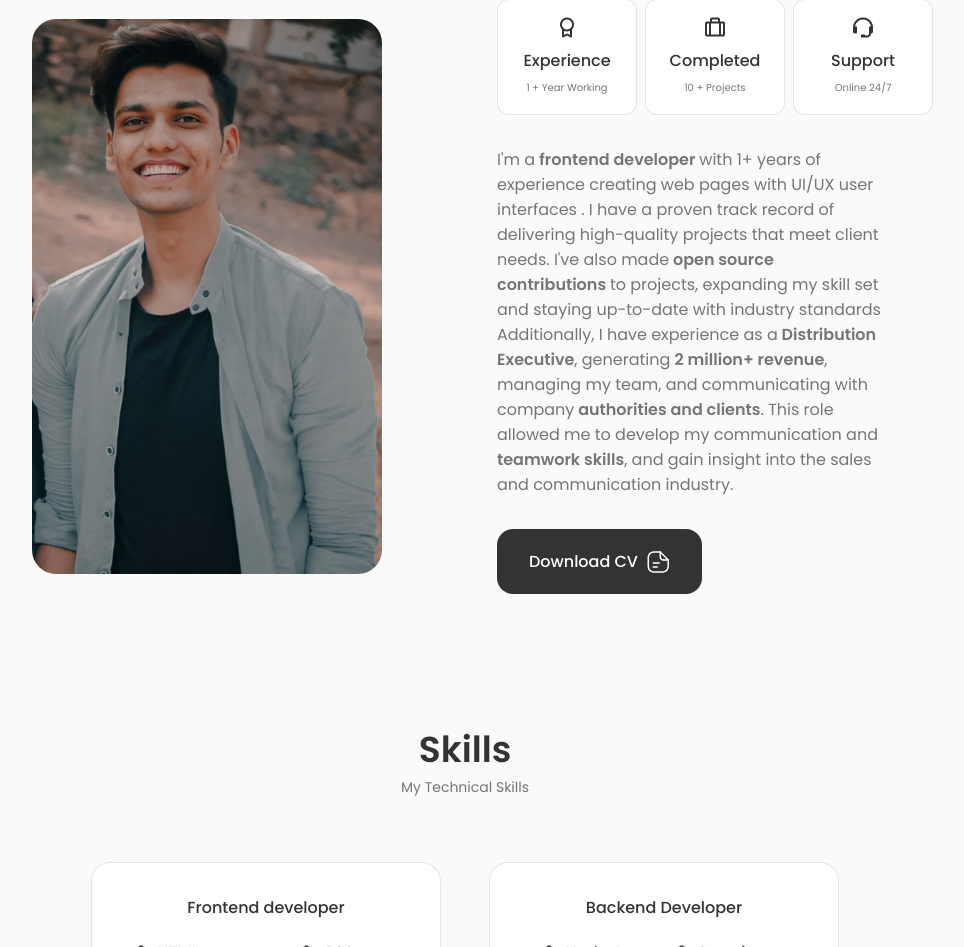
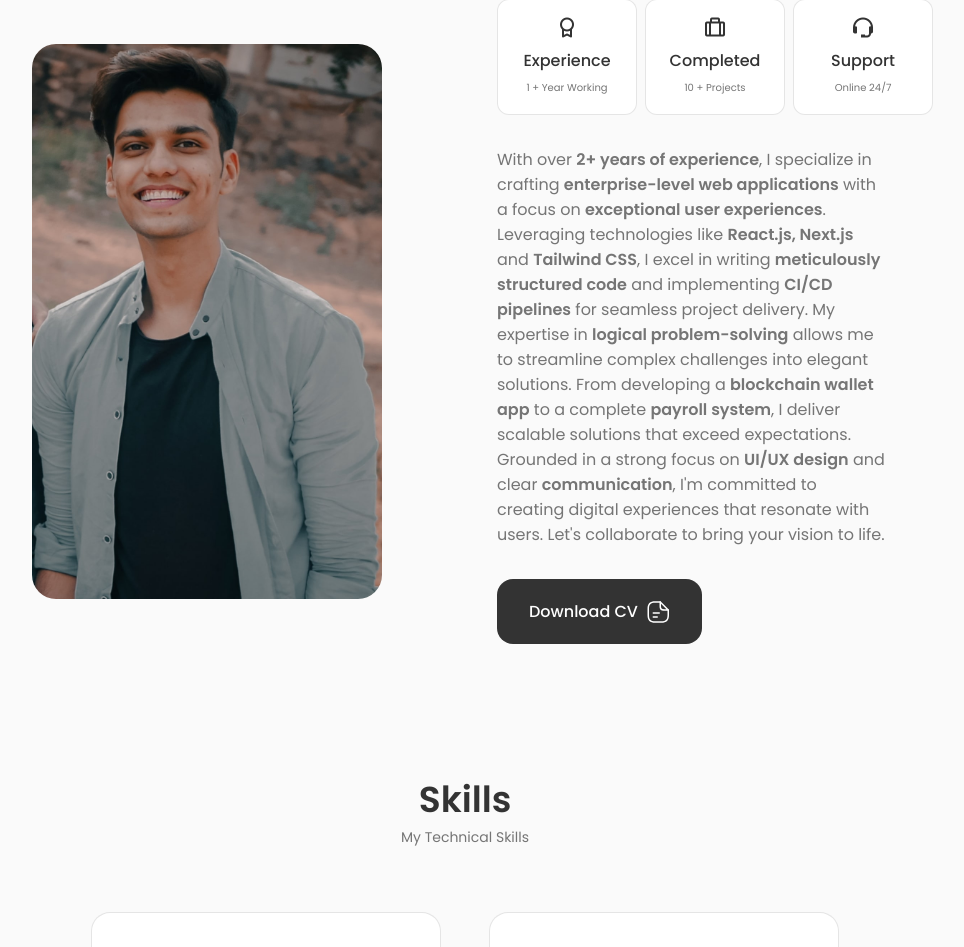
Before and after one commit to jitendraKhadoliya/personal-portfolio, a React (Create React App) app: page / in a window 1280 px wide. Shown: the part 972-1919 px from the top of the page, without its empty margins (175-1139 px from the left). Built offline with nearby package versions, Linux system fonts and the light colour scheme.

Commit message:
New Updates : Added New About Me Section

```diff
--- a/src/component/about/About.jsx
+++ b/src/component/about/About.jsx
@@ -13,39 +13,20 @@ const About = () => {
         <img src={aboutImage} alt="aboutImg" className="about__img" />
         <div className="about__data">
           <Info />
+
           <p className="about__description">
-            I'm a{" "}
-            <span className="about__description-highlight">
-              frontend developer{" "}
-            </span>
-            with 1+ years of experience creating web pages with UI/UX user
-            interfaces . I have a proven track record of delivering high-quality
-            projects that meet client needs. I've also made
-            <span className="about__description-highlight">
-              {" "}
-              open source contributions{" "}
-            </span>
-            to projects, expanding my skill set and staying up-to-date with
-            industry standards Additionally, I have experience as a
-            <span className="about__description-highlight">
-              {" "}
-              Distribution Executive
-            </span>
-            , generating{" "}
-            <span className="about__description-highlight">
-              2 million+ revenue
-            </span>
-            , managing my team, and communicating with company
-            <span className="about__description-highlight">
-              {" "}
-              authorities and clients
-            </span>
-            . This role allowed me to develop my communication and{" "}
-            <span className="about__description-highlight">
-              teamwork skills
-            </span>
-            , and gain insight into the sales and communication industry.
+            With over <span className="about__description-highlight">2+ years of experience</span>, I specialize in crafting <span className="about__description-highlight">enterprise-level web applications</span> with a focus on <span className="about__description-highlight">exceptional user experiences</span>. Leveraging technologies like <span className="about__description-highlight">React.js, Next.js</span> and <span className="about__description-highlight">Tailwind CSS</span>, I excel in writing <span className="about__description-highlight">meticulously structured code</span> and implementing <span className="about__description-highlight">CI/CD pipelines</span> for seamless project delivery.
+
+            My expertise in <span className="about__description-highlight">logical problem-solving</span> allows me to streamline complex challenges into elegant solutions. From developing a <span className="about__description-highlight">blockchain wallet app</span> to a complete <span className="about__description-highlight">payroll system</span>, I deliver scalable solutions that exceed expectations.
+
+            Grounded in a strong focus on <span className="about__description-highlight">UI/UX design</span> and clear <span className="about__description-highlight">communication</span>, I'm committed to creating digital experiences that resonate with users. Let's collaborate to bring your vision to life.
           </p>
+
+
+
+
+
+
           <a download="" href={cv} className="button button--flex">
             Download CV
             <svg
```
